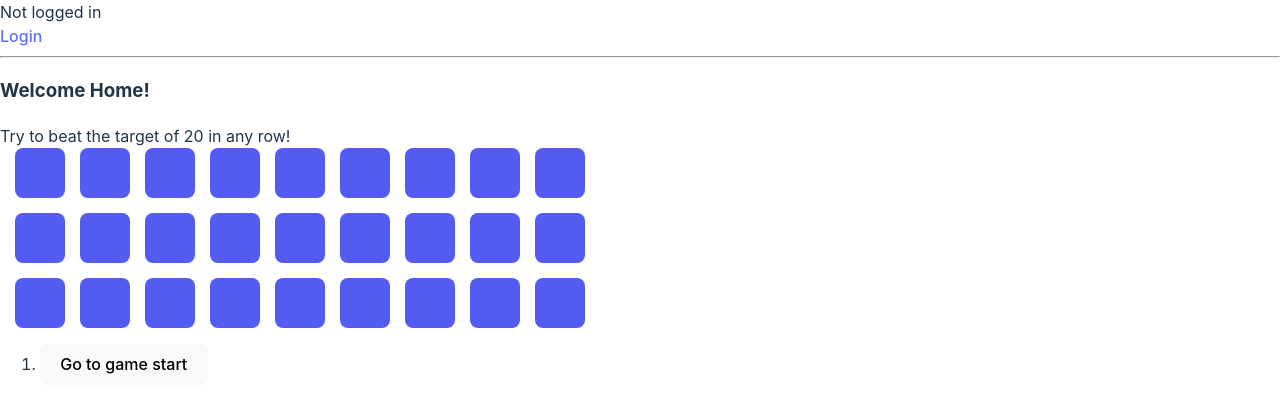
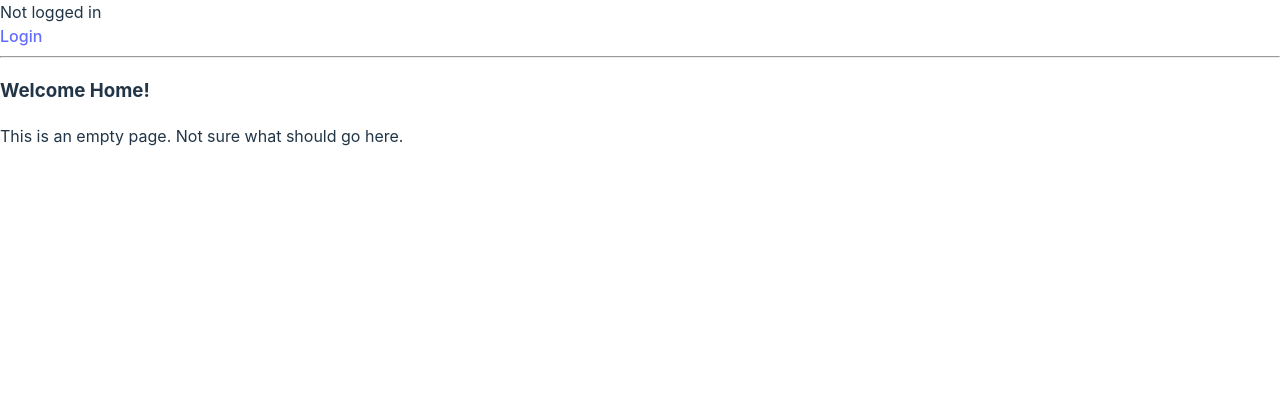
Before and after one commit to JamesAthanasiou/tracker_client, a React (Vite) app: page / in a window 1280 px wide. Shown: the top 412 px of the page. Built offline with nearby package versions, Linux system fonts and the light colour scheme.

Commit message:
Add redirect after login

```diff
--- a/src/components/LoginForm.tsx
+++ b/src/components/LoginForm.tsx
@@ -3,6 +3,8 @@ import { login } from "../services/auth";
 import { CurrentUser } from "../types/CurrentUser";
 import { UserLogin } from "../types/UserLogin";
 import { UserContext } from "../app-context/user-context";
+import { useSearch } from "@tanstack/react-router";
+import { router } from "../main";
 
 export default function LoginForm() {
 
@@ -17,6 +19,8 @@ export default function LoginForm() {
         password: ""
     });
 
+    const search = useSearch({ from: "/login"}) as {redirect:string};
+
     const handleChange = (event : React.ChangeEvent<HTMLInputElement>) => {
         setValues({...values,[event.target.name] : event.target.value});
     }
@@ -26,14 +30,18 @@ export default function LoginForm() {
         onSubmit(values)
     }
 
+    function redirectAfterLogin() {
+        if (search?.redirect) {
+            router.history.push(search.redirect);
+        } else {
+            router.history.push("/");
+        }
+    }
+
     async function onSubmit(data: UserLogin) {
         try {
-            login(data, signIn);
-            // JTODO here
-            // TODO: figure out how to use redirected route and navigtate back on login?
-            // https://tanstack.com/router/v1/docs/framework/react/guide/authenticated-routes
-            // https://tanstack.com/router/v1/docs/framework/react/guide/search-params
-            // router.history.push(search.redirect)
+            await login(data, signIn);
+            redirectAfterLogin();
         } catch (e) {
             throw e as Error;
         }
--- a/src/main.tsx
+++ b/src/main.tsx
@@ -13,7 +13,7 @@ const notFoundRoute = new NotFoundRoute({
   component: () => '404 Not Found',
 })
 
-const router = createRouter({ routeTree, notFoundRoute })
+export const router = createRouter({ routeTree, notFoundRoute })
 
 // Register the router instance for type safety
 declare module '@tanstack/react-router' {
--- a/src/routes/index.lazy.tsx
+++ b/src/routes/index.lazy.tsx
@@ -1,5 +1,4 @@
 import { createLazyFileRoute } from '@tanstack/react-router'
-import Game from '../components/game/Game'
 
 export const Route = createLazyFileRoute('/')({
   component: Index,
@@ -10,12 +9,9 @@ function Index() {
     <div>
       <div className="p-2">
         <h3>Welcome Home!</h3>
+        <p>This is an empty page. Not sure what should go here.</p>
       </div>
-      <div className='container'>
-        <div className='row'>
-          <Game />
-        </div>
-      </div>
+
     </div>
   )
 }
```
